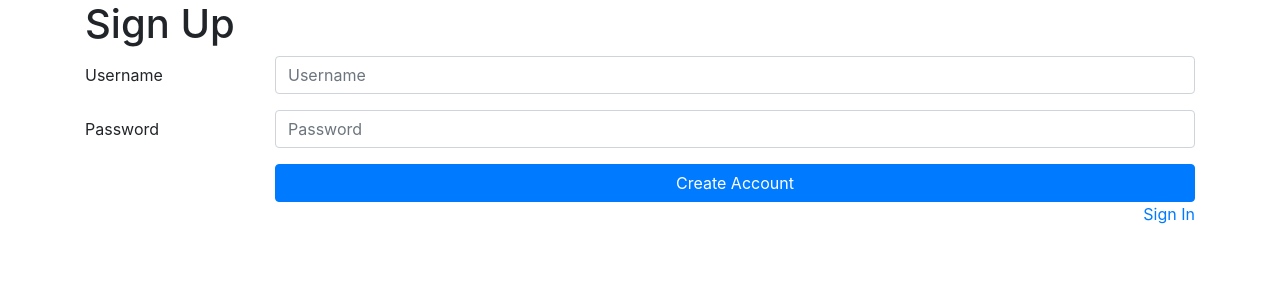
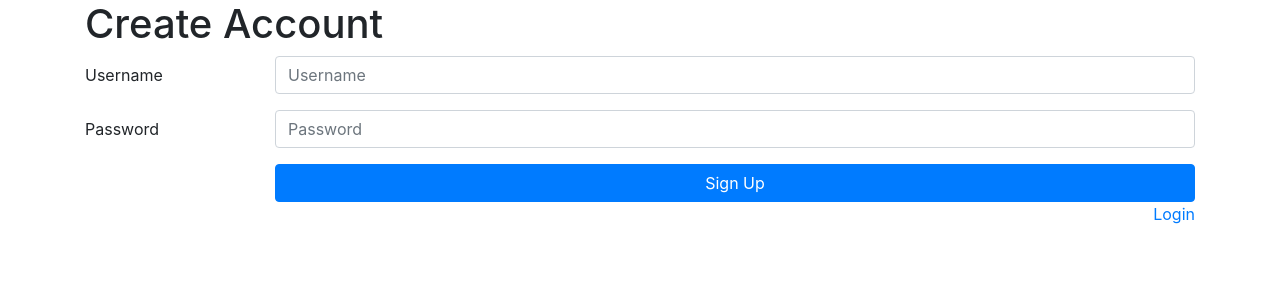
Before and after one commit to ericyzhou/cs4550-critical-projections-client-angular, an Angular app: page /signup in a window 1280 px wide. Shown: the top 300 px of the page. Built offline with nearby package versions, Linux system fonts and the light colour scheme.

Commit message:
username validation

```diff
--- a/src/app/login-page/login-page.component.html
+++ b/src/app/login-page/login-page.component.html
@@ -29,8 +29,9 @@
               Password?</a>
           </div>
           <div class="col-6">
-            <a href="../register/register.template.client.html"
-               class="float-right">Sign up</a>
+            <a routerLink="/signup" class="float-right">
+              Sign Up
+            </a>
           </div>
         </div>
       </div>
--- a/src/app/sign-up/sign-up.component.html
+++ b/src/app/sign-up/sign-up.component.html
@@ -1,5 +1,5 @@
 <div class="container">
-  <h1>Sign Up</h1>
+  <h1>Create Account</h1>
   <form>
     <div class="form-group row">
       <label htmlFor="username" class="col-sm-2 col-form-label">
@@ -21,10 +21,12 @@
     <div class="form-group row">
       <label class="col-sm-2 col-form-label"></label>
       <div class="col-sm-10">
-        <a href="../profile/profile.template.client.html"
-           class="btn btn-primary btn-block">Create Account</a>
-        <a href="../login-page/login-page.component.html"
-           class="float-right">Sign In</a>
+        <button type="button" class="btn btn-primary btn-block">
+          Sign Up
+        </button>
+        <a routerLink="/login" class="float-right">
+          Login
+        </a>
       </div>
     </div>
   </form>
--- a/src/app/sign-up/sign-up.component.ts
+++ b/src/app/sign-up/sign-up.component.ts
@@ -10,7 +10,24 @@ export class SignUpComponent implements OnInit {
 
   username = '';
   password = '';
+  confirmPassword = '';
   role = '';
+
+  validUsername = false;
+  validPassword = false;
+
+
+  validUsernameCheck = () => {
+
+  }
+
+  matchingPasswordCheck = () => {
+    return this.confirmPassword === this.confirmPassword;
+  }
+
+  validInputsCheck = () => {
+    return
+  }
 
   createUser = () => {
     this.userService.createUser({username: this.username, password: this.password, role: this.role})
--- a/src/services/user-service.ts
+++ b/src/services/user-service.ts
@@ -1,9 +1,16 @@
 import {Injectable} from '@angular/core';
 
 const url = 'https://critical-projections-server.herokuapp.com/api/users';
+const urlValidate = 'https://critical-projections-server.herokuapp.com/api/validate';
 
 @Injectable()
 export class UserService {
+
+  usernameIsValid = (username: string) => {
+    fetch(`${urlValidate}/${username}`)
+      .then(response => response);
+  }
+
   getUserByName = (username: string) => {
     fetch(`${url}/${username}`)
       .then(response => response.json());
```
